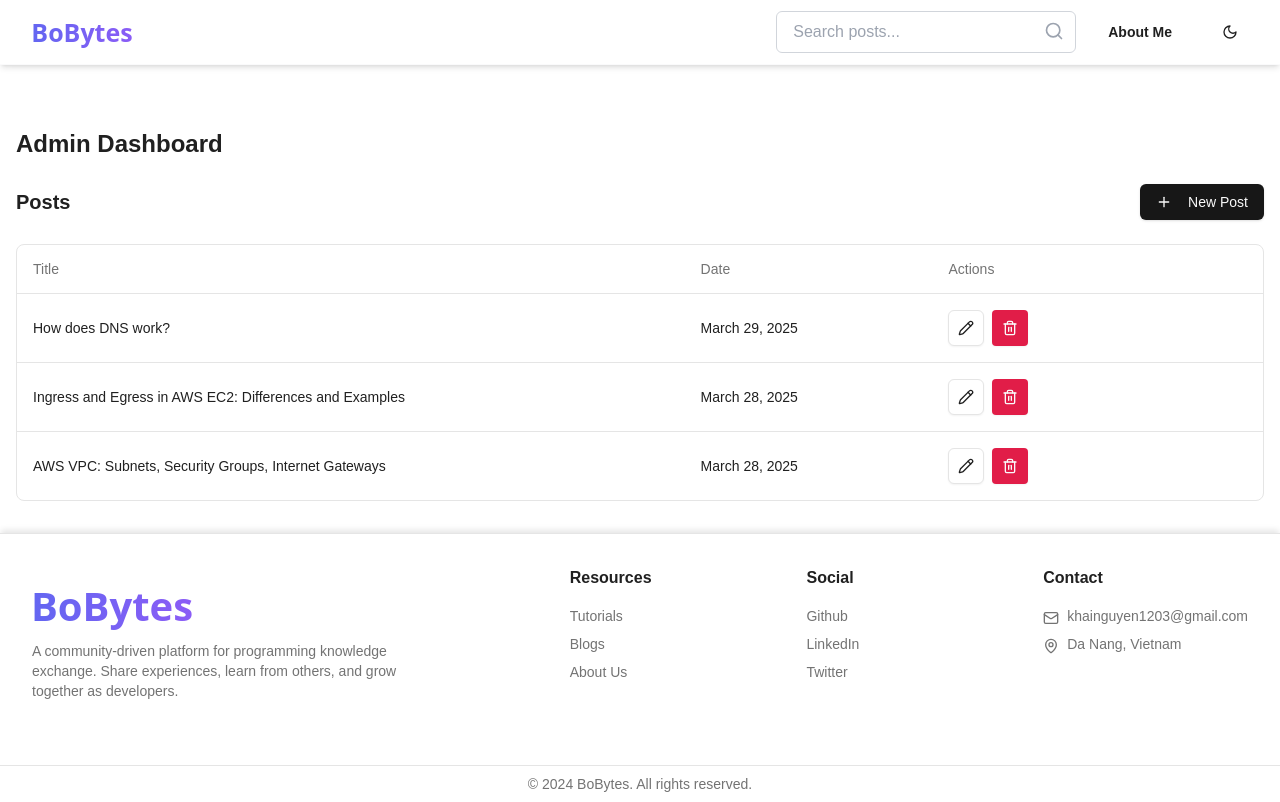
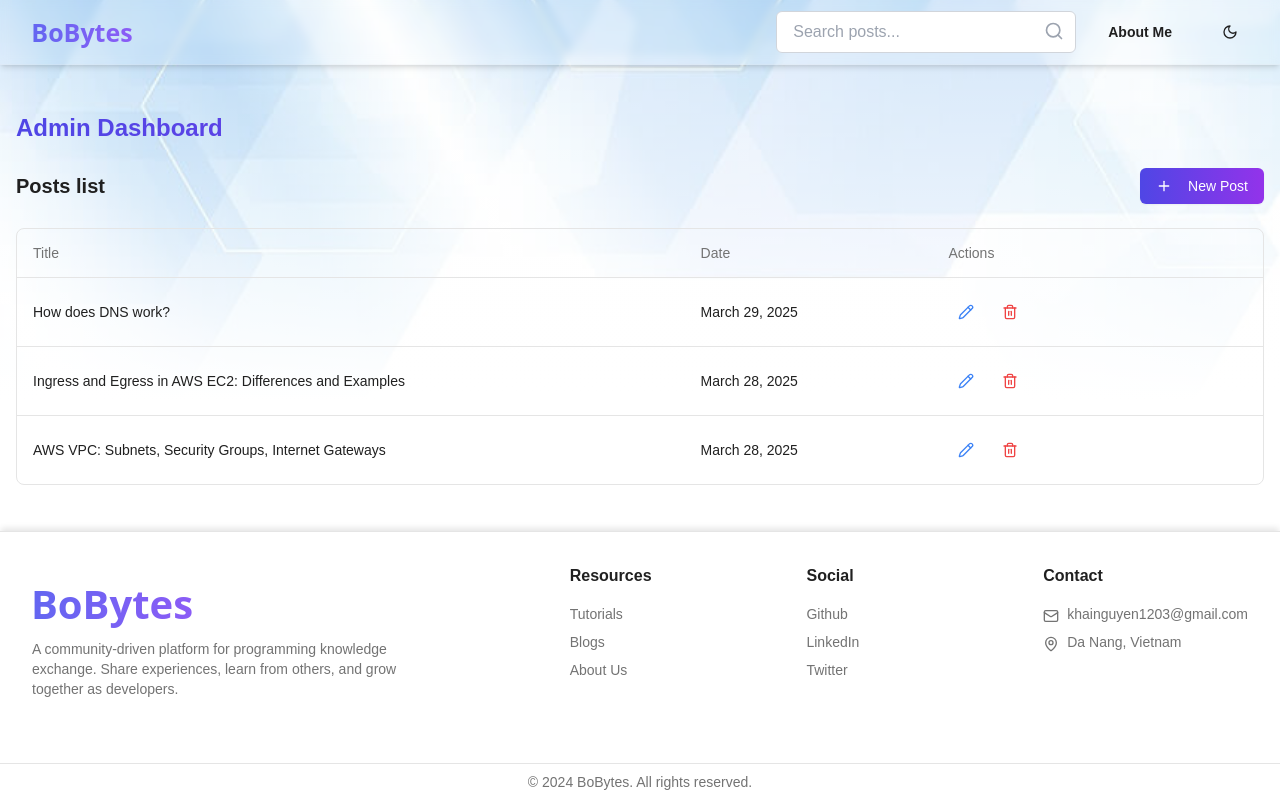
Before and after one commit to yoshivn1203/Dev-Blog-Fe-Only, a Next.js app: page /admin in a window 1280 px wide. Built offline with nearby package versions, Linux system fonts and the light colour scheme.

Commit message:
update UI for dashboard

```diff
--- a/src/app/admin/[slug]/edit/page.tsx
+++ b/src/app/admin/[slug]/edit/page.tsx
@@ -188,18 +188,27 @@ description: "${data.description}"
   }
 
   return (
-    <div data-color-mode='light'>
+    <div data-color-mode='light' className='mb-10'>
       <div className='flex items-center gap-2'>
         <Button
           variant='ghost'
           onClick={() => router.push('/admin')}
-          className='pl-0 hover:bg-transparent hover:opacity-80'
+          className='pl-0 hover:bg-transparent hover:opacity-80 text-blue-600'
         >
           <ArrowLeft className='mr-2 h-4 w-4' />
           Back to Dashboard
         </Button>
       </div>
-      <h1 className='text-xl font-bold mt-4'>Editing Post</h1>
+      <div className='flex justify-between items-center'>
+        <h1 className='text-xl font-bold mt-4'>Editing Post</h1>
+        <Button
+          variant='outline'
+          onClick={handleSubmit(onSubmit)}
+          className='bg-gradient-to-r hover:text-white from-indigo-600 to-purple-600 dark:from-indigo-500 dark:to-purple-500 hover:from-indigo-700 hover:to-purple-700 dark:hover:from-indigo-600 dark:hover:to-purple-600 text-white border-0'
+        >
+          Update Post
+        </Button>
+      </div>
 
       <form
         onSubmit={handleSubmit(onSubmit)}
@@ -288,9 +297,6 @@ description: "${data.description}"
         </div>
       </form>
       <MDEditor value={value} onChange={setValue} onPaste={handlePaste} height={640} />
-      <div className='flex justify-end mt-4'>
-        <Button onClick={handleSubmit(onSubmit)}>Update</Button>
-      </div>
     </div>
   )
 }
--- a/src/app/admin/layout.tsx
+++ b/src/app/admin/layout.tsx
@@ -1,12 +1,25 @@
-'use client'
-
+import { headers } from 'next/headers'
+import { notFound } from 'next/navigation'
 import React from 'react'
 
-export default function AdminLayout({ children }: { children: React.ReactNode }) {
+import { Hero } from '@/components/layout/hero'
+
+export default async function AdminLayout({ children }: { children: React.ReactNode }) {
+  const headersList = await headers()
+  const host = headersList.get('host') || ''
+
+  //only allow access admin on localhost
+  if (!host.includes('localhost')) {
+    notFound()
+  }
+
   return (
-    <div className='container px-2 md:px-4 mt-36 md:mt-24 max-w-8xl mx-auto'>
-      <div className='flex items-center justify-between mb-8'></div>
-      {children}
-    </div>
+    <>
+      <Hero showWelcome={false} />
+      <div className='relative container px-2 md:px-4  mt-[-280px] md:mt-[-320px] max-w-8xl mx-auto'>
+        <div className='flex items-center justify-between mb-8'></div>
+        {children}
+      </div>
+    </>
   )
 }
--- a/src/app/admin/new/page.tsx
+++ b/src/app/admin/new/page.tsx
@@ -155,23 +155,28 @@ description: "${data.description}"
   }
 
   return (
-    <div data-color-mode='light'>
+    <div data-color-mode='light' className='mb-10'>
       <div className='flex items-center gap-2'>
         <Button
           variant='ghost'
           onClick={() => router.push('/admin')}
-          className='pl-0 hover:bg-transparent hover:opacity-80'
+          className='pl-0 hover:bg-transparent hover:opacity-80 text-blue-600'
         >
           <ArrowLeft className='mr-2 h-4 w-4' />
           Back to Dashboard
         </Button>
       </div>
 
-      <h1 className='text-xl font-bold'>New Post</h1>
-
-      <Button variant='outline' onClick={() => router.back()} className='mt-8'>
-        Back to Dashboard
-      </Button>
+      <div className='flex justify-between items-center'>
+        <h1 className='text-xl font-bold mt-4'>Creating New Post</h1>
+        <Button
+          variant='outline'
+          onClick={handleSubmit(onSubmit)}
+          className='bg-gradient-to-r hover:text-white from-indigo-600 to-purple-600 dark:from-indigo-500 dark:to-purple-500 hover:from-indigo-700 hover:to-purple-700 dark:hover:from-indigo-600 dark:hover:to-purple-600 text-white border-0'
+        >
+          Publish Post
+        </Button>
+      </div>
       <form
         onSubmit={handleSubmit(onSubmit)}
         className='grid grid-cols-1 md:grid-cols-2 gap-8 mb-8 mt-8'
@@ -259,9 +264,6 @@ description: "${data.description}"
         </div>
       </form>
       <MDEditor value={value} onChange={setValue} onPaste={handlePaste} height={640} />
-      <div className='flex justify-end mt-4'>
-        <Button onClick={handleSubmit(onSubmit)}>Publish</Button>
-      </div>
     </div>
   )
 }
--- a/src/app/admin/page.tsx
+++ b/src/app/admin/page.tsx
@@ -91,11 +91,17 @@ export default function PostsList() {
 
   return (
     <div className='space-y-6'>
-      <h1 className='text-2xl font-bold'>Admin Dashboard</h1>
+      <h1 className='text-2xl font-bold bg-gradient-to-r from-indigo-600 to-purple-600 dark:from-indigo-400 dark:to-purple-400 text-transparent bg-clip-text'>
+        Admin Dashboard
+      </h1>
 
       <div className='flex justify-between items-center'>
-        <h2 className='text-xl font-bold'>Posts</h2>
-        <Button onClick={() => router.push('/admin/new')}>
+        <h2 className='text-xl font-bold'>Posts list</h2>
+        <Button
+          variant='outline'
+          onClick={() => router.push('/admin/new')}
+          className='bg-gradient-to-r hover:text-white from-indigo-600 to-purple-600 dark:from-indigo-500 dark:to-purple-500 hover:from-indigo-700 hover:to-purple-700 dark:hover:from-indigo-600 dark:hover:to-purple-600 text-white border-0'
+        >
           <Plus className='mr-2 h-4 w-4' />
           New Post
         </Button>
@@ -117,22 +123,24 @@ export default function PostsList() {
                 <TableCell className='min-w-[200px]'>
                   <div className='flex gap-2'>
                     <Button
-                      variant='outline'
+                      variant='ghost'
                       size='icon'
                       onClick={() => router.push(`/admin/${post.slug}/edit`)}
                       title='Edit post'
+                      className='hover:bg-transparent hover:opacity-80'
                     >
-                      <Pencil className='h-4 w-4' />
+                      <Pencil className='h-24 w-24 text-blue-500' />
                     </Button>
                     <Dialog open={deleteDialogOpen} onOpenChange={setDeleteDialogOpen}>
                       <DialogTrigger asChild>
                         <Button
-                          variant='destructive'
+                          variant='ghost'
                           size='icon'
                           onClick={() => setPostToDelete({ slug: post.slug, title: post.title })}
                           title='Delete post'
+                          className='hover:bg-transparent hover:opacity-80'
                         >
-                          <Trash2 className='h-4 w-4' />
+                          <Trash2 className=' text-red-500' />
                         </Button>
                       </DialogTrigger>
                       <DialogContent>
--- a/src/components/ui/dialog.tsx
+++ b/src/components/ui/dialog.tsx
@@ -20,10 +20,7 @@ const DialogOverlay = React.forwardRef<
 >(({ className, ...props }, ref) => (
   <DialogPrimitive.Overlay
     ref={ref}
-    className={cn(
-      'fixed inset-0 z-50 bg-black/80 data-[state=open]:animate-in data-[state=closed]:animate-out data-[state=closed]:fade-out-0 data-[state=open]:fade-in-0',
-      className
-    )}
+    className={cn('fixed inset-0 z-50 backdrop-blur-sm bg-black/30', className)}
     {...props}
   />
 ))
--- a/src/components/ui/table.tsx
+++ b/src/components/ui/table.tsx
@@ -5,7 +5,7 @@ import { cn } from '@/lib/utils'
 const Table = React.forwardRef<HTMLTableElement, React.HTMLAttributes<HTMLTableElement>>(
   ({ className, ...props }, ref) => (
     <div className='relative w-full overflow-auto'>
-      <table ref={ref} className={cn('w-full caption-bottom text-sm', className)} {...props} />
+      <table ref={ref} className={cn('w-full caption-bottom text-sm ', className)} {...props} />
     </div>
   )
 )
@@ -44,7 +44,7 @@ const TableRow = React.forwardRef<HTMLTableRowElement, React.HTMLAttributes<HTML
     <tr
       ref={ref}
       className={cn(
-        'border-b transition-colors hover:bg-muted/50 data-[state=selected]:bg-muted',
+        'border-b transition-colors hover:bg-muted/50 data-[state=selected]:bg-muted ',
         className
       )}
       {...props}
@@ -74,7 +74,7 @@ const TableCell = React.forwardRef<
 >(({ className, ...props }, ref) => (
   <td
     ref={ref}
-    className={cn('p-4 align-middle [&:has([role=checkbox])]:pr-0', className)}
+    className={cn('p-4 align-middle [&:has([role=checkbox])]:pr-0 ', className)}
     {...props}
   />
 ))
```
Also changed, not shown: src/middleware.ts (deleted, +0 -17 lines).
